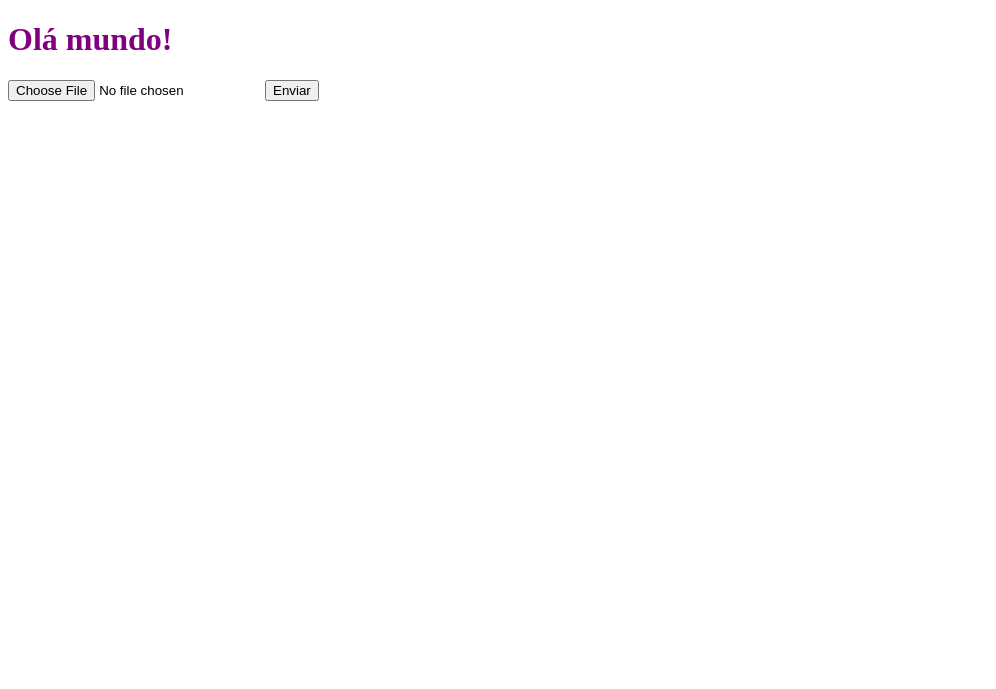
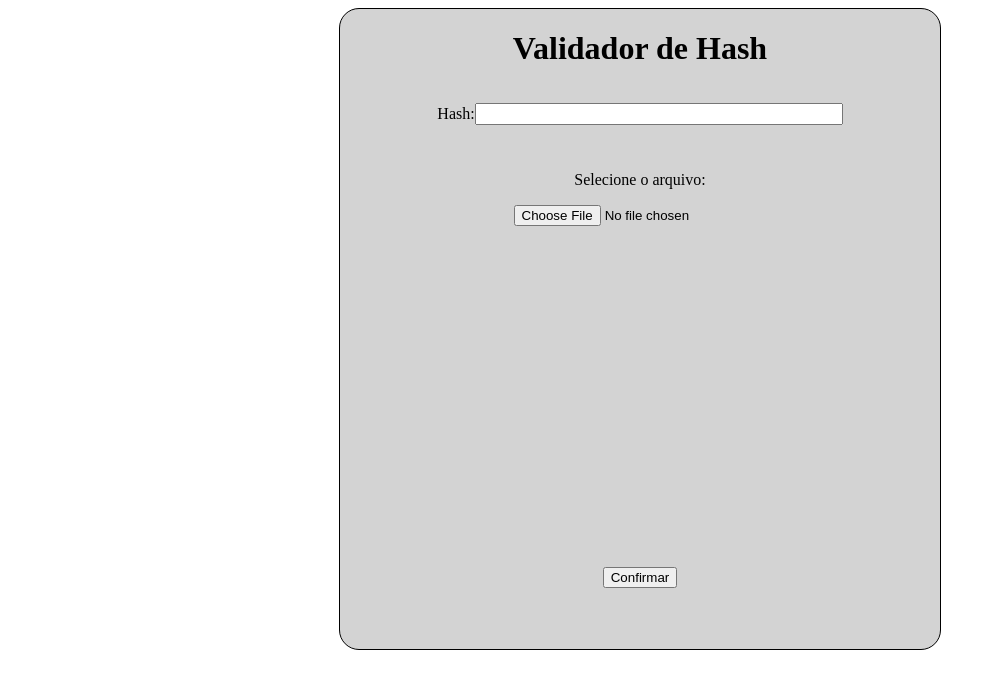
Before and after one commit to Luuccaaass/Validador-Hash, a Flask app: page / in a window 1280 px wide. Shown: the top 689 px of the page, without its empty margins (0-996 px from the left). Run offline with Flask 3, Linux system fonts and the light colour scheme.

Commit message:
prototipo interface

```diff
--- a/server.py
+++ b/server.py
@@ -1,6 +1,8 @@
 from flask import Flask, render_template
 
 app = Flask(__name__)
+
+app.config['TEMPLATES_AUTO_RELOAD'] = True
 
 @app.route('/')
 
@@ -8,4 +10,4 @@ def home():
     return render_template('index.html')
 
 if (__name__) == '__main__':
-    app.run(host='0.0.0.0', port=5000)
+    app.run(host='0.0.0.0', port=5000, debug=True)
--- /dev/null
+++ b/static/css/global.css
@@ -0,0 +1,68 @@
+body {
+    display: flex;
+    justify-content: center;
+    align-items: center;
+}
+
+.CenterBox {
+    background-color: lightgray;
+    display: flex;
+    height: 80vh;
+    width: 75vh;
+    border-radius: 20px;
+    border-color: black;
+    border: 1px;
+    border-style: solid;
+    align-items: center;
+    flex-direction: column;
+}
+
+.InsideBox1 {
+    display: flex;
+    align-items: center;
+    flex-direction: column;
+    width: 100%;
+    height: 80%;
+}
+
+.InsideBox2 {
+    display: flex;
+    align-items: center;
+    flex-direction: column;
+    width: 100%;
+    height: 20%;
+    align-content: center;
+    justify-content: center;
+}
+
+
+.Title {
+
+}
+
+
+.HashCodeBox {
+    display: flex;
+    flex-direction: row;
+    padding-bottom: 2vh;
+    justify-content: center;
+    align-items: center;
+}
+
+
+.FilePicker {
+    display: flex;
+    flex-direction: column;
+    padding-bottom: 2vh;
+    align-items: center;
+}
+
+
+.ConfirmButton {
+    padding-bottom: 2vh;
+}
+
+.HashCode{
+    height: 2vh;
+    width: 45vh;
+}
--- a/templates/global.css
+++ /dev/null
@@ -1,3 +0,0 @@
-h1{
-    color: #800080; /* Purple text */
-}
--- a/templates/index.html
+++ b/templates/index.html
@@ -1,16 +1,47 @@
 <!DOCTYPE html>
 <html lang="en">
+
 <head>
     <meta charset="UTF-8">
     <meta name="viewport" content="width=device-width, initial-scale=1.0">
     <title>Hash</title>
     <script src="{{ url_for('static', filename='js/script.js') }}"></script>
-    <link rel="stylesheet" href="global.css">
+    <link rel="stylesheet" href="{{ url_for('static', filename='css/global.css') }}">
 </head>
+
 <body>
-    <h1 class="classe">Olá mundo! </h1>
-    <input type="file">
-    <button onclick="enviar()">Enviar</button>
+    <div class="CenterBox">
+        <div class="InsideBox1">
+            <!-- TITULO -->
+            <div class="Title">
+                <h1>Validador de Hash</h1>
+            </div>
+
+
+            <!-- ENTRADA DO HASH -->
+            <div class="HashCodeBox">
+                <p>Hash:</p>
+                <input type="text" class="HashCode">
+            </div>
+
+
+
+
+            <!-- FILE PICKER -->
+            <div class="FilePicker">
+                <p>Selecione o arquivo:</p>
+                <input type="file">
+
+            </div>
+        </div>
+        <div class="InsideBox2">
+            <!-- BOTÃO DE CONFIRMAÇÃO -->
+            <div class="ConfirmButton">
+                <button>Confirmar</button>
+            </div>
+        </div>
+    </div>
+
 </body>
 
 </html>
```
